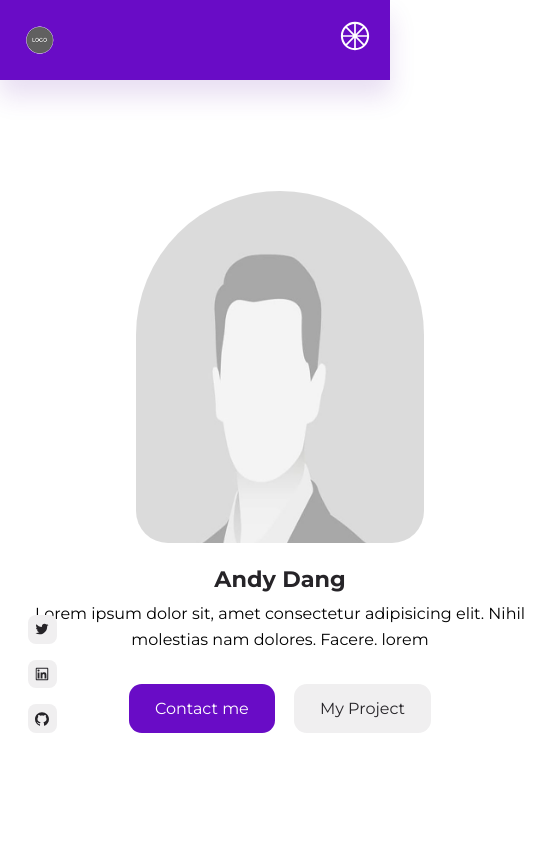
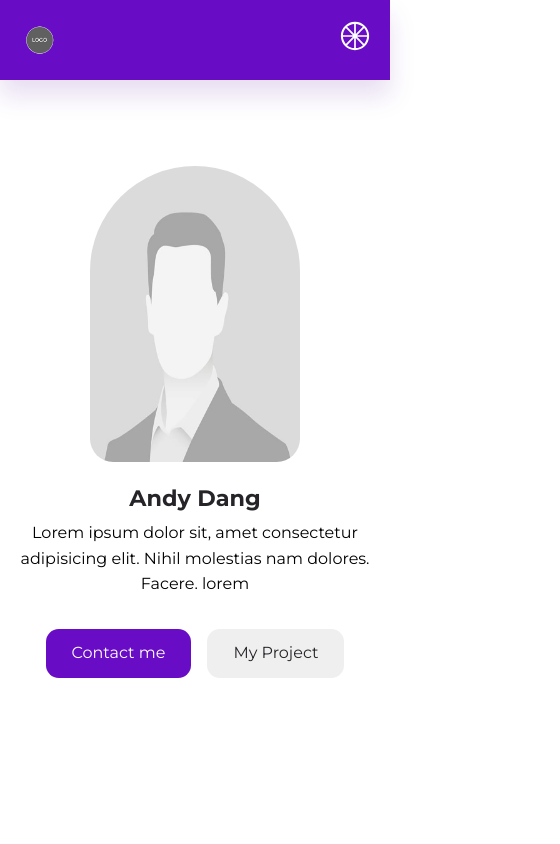
Before and after one commit to andydangit/ProfileV2, a React (Create React App) app: page / in a window 390 px wide. Shown: the top 844 px of the page, 560 px wide, since content can reach past the window. Built offline with nearby package versions, Linux system fonts and the light colour scheme.

Commit message:
Add: media queries to the header style

```diff
--- a/src/sections/header/header.css
+++ b/src/sections/header/header.css
@@ -1,6 +1,6 @@
 header {
   margin-top: 5rem;
-  height: calc(100vh - 5rem);
+  height: calc(100vh - 12rem);
   display: grid;
   place-items: center;
   background: var(--color-white);
@@ -58,3 +58,34 @@ header {
   color: var(--color-white);
   transform: translate(-0.5rem);
 }
+
+/* MEDIA QUERIES (tablets) */
+@media screen and (max-width: 1024px) {
+    header {
+        margin-top: 0;
+        height: 100vh;
+    }
+}
+
+
+/* MEDIA QUERIES (tablets) */
+@media screen and (max-width: 600px) {
+    .header_profile {
+        width: 14rem;
+        height: 19rem;
+        max-width: 60%;
+        max-height: 35vh;
+    }
+
+    .header_container p {
+        width: 100%;
+    }
+
+    .header_cta {
+        gap: 1rem;
+    }
+
+    .header_socials {
+        display: none;
+    }
+}
```
